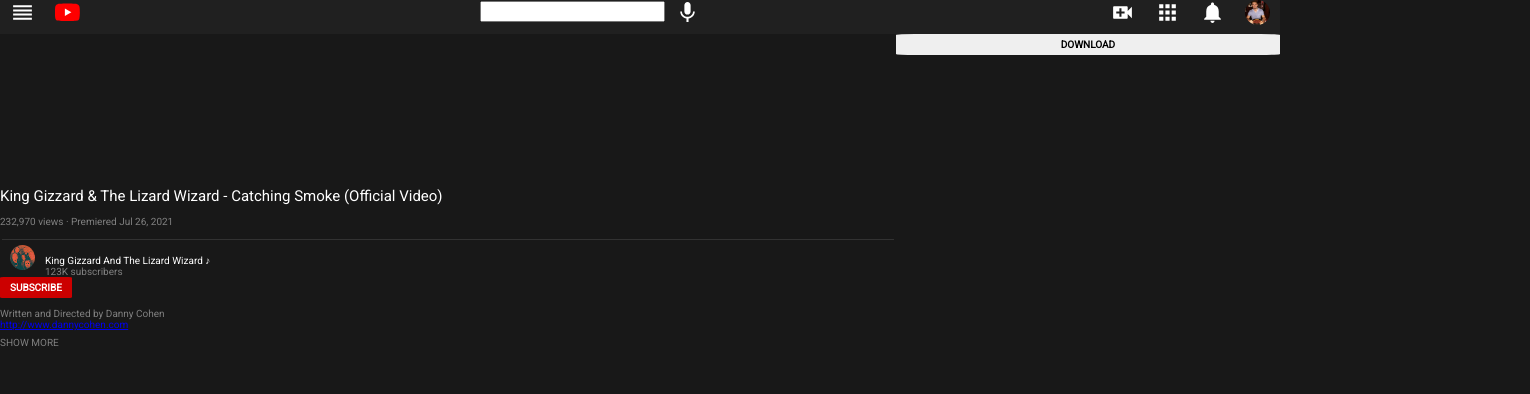
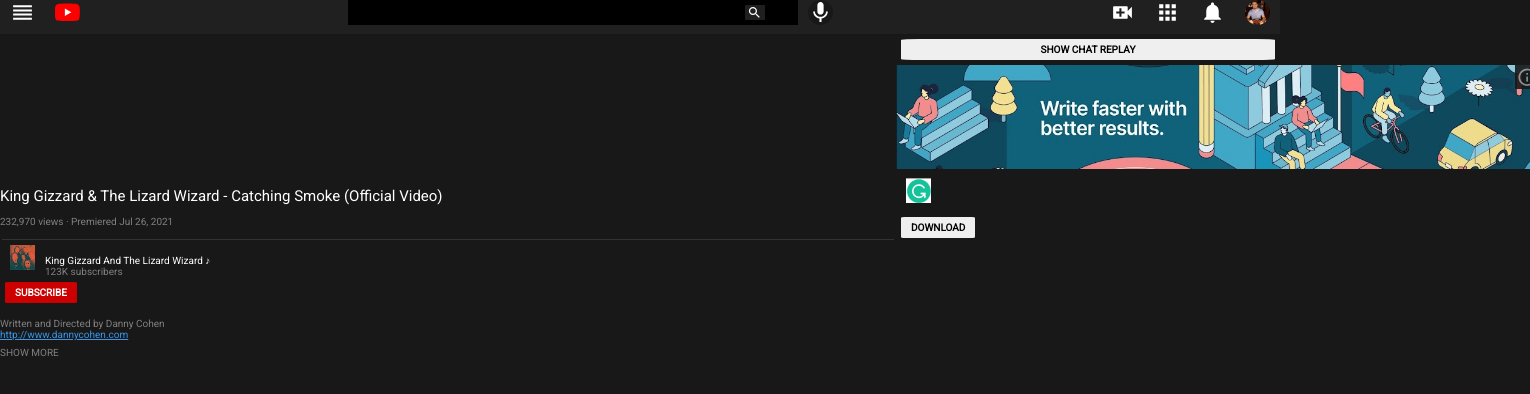
Before and after one commit to Drew-Daniels/youtube-replica, a plain HTML site: page index.html in a window 1280 px wide. Shown: the whole page, 1530 px wide, since content can reach past the window. Drawn offline with Linux system fonts and the light colour scheme.

Commit message:
Have begun creating the ad section and refined the nav bar, particularly the search bar.

```diff
--- a/assets/stylesheets/style.css
+++ b/assets/stylesheets/style.css
@@ -49,7 +49,6 @@ table {
 /* Eric Meyer CSS Reset */
 /* My CSS */
 body {
-    background-color: rgba(24,24,24,255);
     font-family: 'Roboto', sans-serif;
     font-size: 10px;
     color: grey;
@@ -61,7 +60,6 @@ hr {
     clear:both;
     display:block;
     width: 99.5%;
-    background-color:rgba(155, 155, 155, 0.2);
     height: 1px;
 }
 
@@ -71,7 +69,24 @@ button {
     font-weight: bolder;
     border-radius: 5%;
     border: none;
+    margin: 5px;
     padding: 5px 10px;
+}
+
+.primary-bg-color {
+    background-color: rgba(24,24,24,255);
+}
+
+.alt-bg-color {
+    background-color:rgba(155, 155, 155, 0.2);
+}
+
+.inline-block-image {
+    display: inline-block;
+}
+
+.rounded {
+    border-radius: 50%;
 }
 
 #main {
@@ -87,8 +102,39 @@ button {
     width: 30%;
 }
 
+input {
+    background-color: transparent;
+    color: white;
+}
+
+:link {
+    color: rgba(57,150,231,255);
+}
+
 .main {
     display: flex;
+}
+
+.search-container {
+    display: flex;
+    flex-direction: row;
+    background-color: black;
+    height:25px;
+    width: 450px;
+}
+
+.searchbox {
+    width: 80%;
+    border: none;
+}
+
+.search-btn {
+    background-image:url("../images/icons/search.svg");
+    background-size: contain;
+    background-repeat: no-repeat;
+    background-position: center;
+    margin-right: auto;
+    margin-left: auto;
 }
 
 .yt-color {
@@ -134,7 +180,6 @@ nav {
 }
 
 .profile-pic {
-    border-radius: 50%;
     float: left;
 }
 .icon {
--- a/index.html
+++ b/index.html
@@ -10,7 +10,7 @@
         <link rel="shortcut icon" type= "image/svg" href="assets/images/icons/youtube_icon.svg">
         <link rel="stylesheet" href="assets/stylesheets/style.css">
     </head>
-    <body>
+    <body class="primary-bg-color">
         <!-- Toolbar at the Top -->
         <nav>
             <div class="col">
@@ -19,15 +19,17 @@
             </div>
             <div class="col">
                 <div class="search-container">
-                    <input type="text">
+                    <input type="text" class="searchbox">
+                    <button class="alt-bg-color search-btn">
+                    </button>
                 </div>
-                <a href=""><img src="assets/images/icons/mic.svg" class="icon"></a>
+                <a href=""><img src="assets/images/icons/mic.svg" class="icon rounded primary-bg-color"></a>
             </div>
             <div class="col">
                 <a><img src="assets/images/icons/video_call.svg" class="icon"></a>
                 <a href=""><img src="assets/images/icons/apps.svg" class="icon"></a>
                 <a href=""><img src="assets/images/icons/notifications.svg" class="icon"></a>
-                <a href=""><img src="assets/images/profile-pics/me.JPG" class="profile-pic icon"></a>
+                <a href=""><img src="assets/images/profile-pics/me.JPG" class="profile-pic icon rounded"></a>
             </div>
         </nav>
         <!-- Current Video Area -->
@@ -40,7 +42,7 @@
                     <h1 class="text-extra-large alt-color">King Gizzard & The Lizard Wizard - Catching Smoke (Official Video)</h1>
                     <span class="subtle-text">232,970 views &middot; Premiered Jul 26, 2021</span>
                 </div>
-                <hr>
+                <hr class="alt-bg-color">
                 <div id="artist-and-video-info">
                     <a href="">
                         <img src="assets/images/profile-pics/kgatlw.jpg" class="profile-pic icon">
@@ -62,7 +64,15 @@
             </div>
             <!-- Other Videos Aside -->
             <div id="other-videos" class="vertical-flex">
-                <button>DOWNLOAD</button>
+                <button>SHOW CHAT REPLAY</button>
+                <div id='ad-area'>
+                    <img src="assets/images/ads/grammarly-pic.png" class="inline-block-image">
+                    <img src="assets/images/icons/grammarly-logo.png" class="icon">
+                    <div>
+
+                    </div>
+                    <button>DOWNLOAD</button>
+                </div>
             </div>
         </div>
     </body>
```
Also changed, not shown: assets/images/ads/grammarly-pic.png (added), assets/images/icons/grammarly-logo.png (added), assets/images/thumbnails/conditions-underground.png (added), assets/images/thumbnails/interior-people.png (added), assets/images/thumbnails/mix.png (added), assets/images/thumbnails/songrwriters-on-process.png (added), assets/images/thumbnails/the-lord-of-lightning.png (added), assets/images/thumbnails/the-murlocs.png (added), assets/images/thumbnails/ya-love.png (added), 1 other file.
